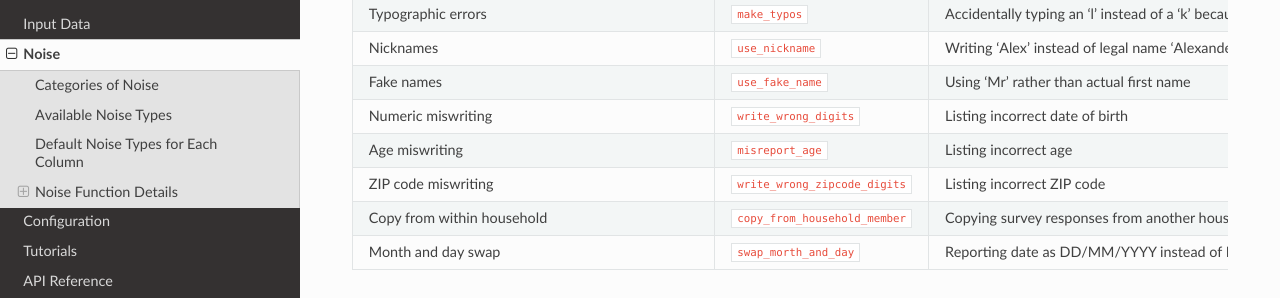
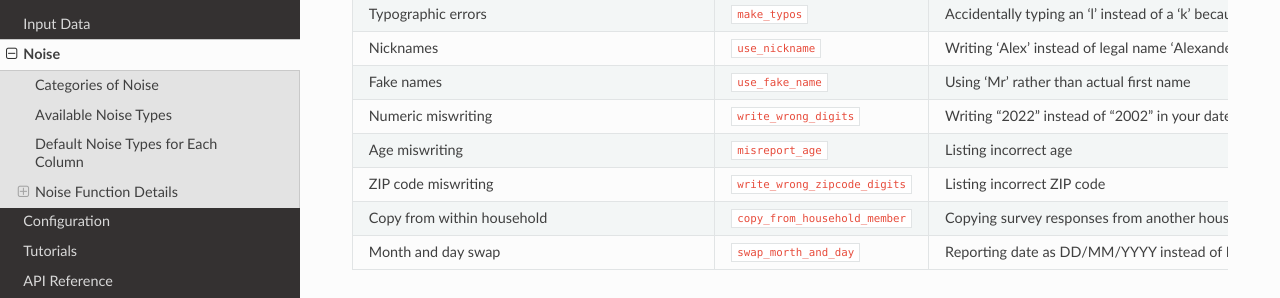
Before and after one commit to ihmeuw/pseudopeople, a Sphinx documentation site: the page built from docs/source/noise/index.rst, in a window 1280 px wide and 900 px high, scrolled down 1179 px. Shown: the part 151-449 px from the top of the window. Built offline with Sphinx 7.4.7 and the Read the Docs theme 2.0.0, drawn with Linux system fonts in a browser that asks for light colours.

Commit message:
Update docs/source/noise/index.rst
Co-authored-by: Zeb Burke-Conte <zmbc@users.noreply.github.com>

```diff
--- a/docs/source/noise/index.rst
+++ b/docs/source/noise/index.rst
@@ -91,7 +91,7 @@ column shows the name of the noise type in the configuration system.
     - Using 'Mr' rather than actual first name
   * - Numeric miswriting
     - ``write_wrong_digits``
-    - Listing incorrect date of birth
+    - Writing "2022" instead of "2002" in your date of birth
   * - Age miswriting
     - ``misreport_age``
     - Listing incorrect age
```
